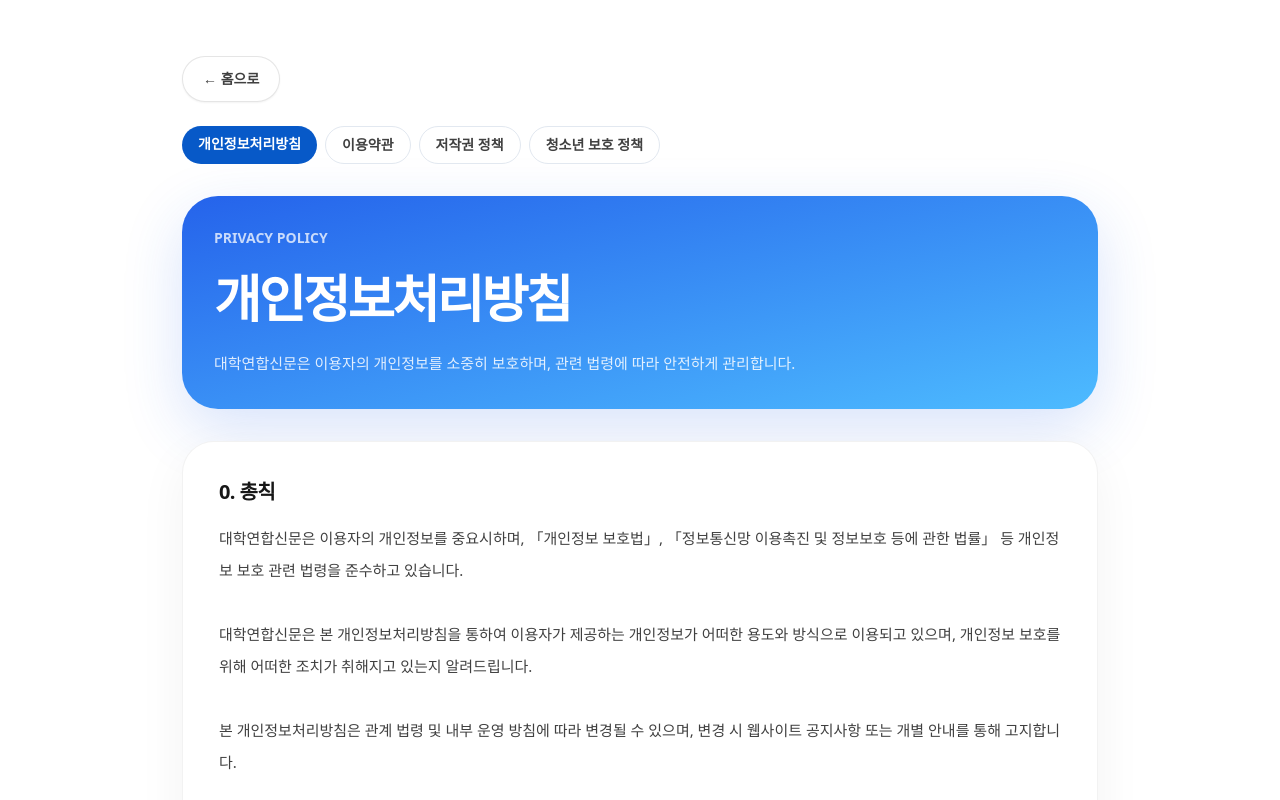
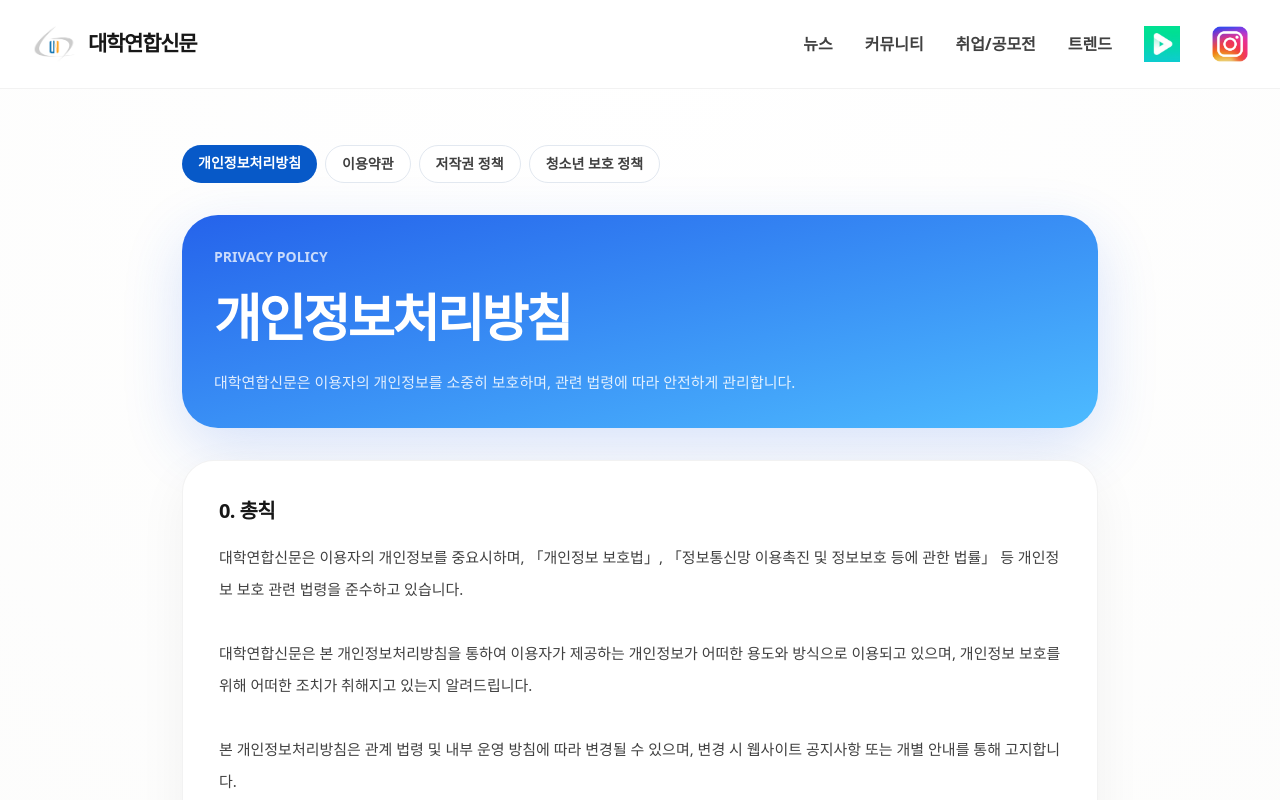
Before and after one commit to ired73-collab/unnews, a Next.js app: page /privacy in a window 1280 px wide. Shown: the top 800 px of the page. Built offline with nearby package versions, Linux system fonts and the light colour scheme.

Commit message:
feat: add site header and footer to policy pages

```diff
--- a/src/components/PolicyPage.jsx
+++ b/src/components/PolicyPage.jsx
@@ -8,21 +8,164 @@ const POLICY_LINKS = [
   { key: "teen", label: "청소년 보호 정책", href: "/teen" },
 ];
 
+function PolicyHeader() {
+  return (
+    <header className="border-b border-black/5 bg-white">
+      <div className="mx-auto flex h-[88px] max-w-[1440px] items-center justify-between px-5 md:px-8">
+        <Link href="/" className="flex items-center gap-3">
+          <img
+            src="/unnews_logo.png"
+            alt="대학연합신문"
+            className="h-11 w-11 object-contain"
+          />
+
+          <span className="text-[21px] font-black tracking-[-0.06em] text-neutral-900">
+            대학연합신문
+          </span>
+        </Link>
+
+        <nav className="hidden items-center gap-8 text-[16px] font-bold text-neutral-700 md:flex">
+          <Link href="/?category=뉴스" className="transition hover:text-[#4dbbff]">
+            뉴스
+          </Link>
+
+          <Link
+            href="/?category=커뮤니티"
+            className="transition hover:text-[#4dbbff]"
+          >
+            커뮤니티
+          </Link>
+
+          <Link
+            href="/?category=취업%2F공모전"
+            className="transition hover:text-[#4dbbff]"
+          >
+            취업/공모전
+          </Link>
+
+          <Link
+            href="/?category=트렌드"
+            className="transition hover:text-[#4dbbff]"
+          >
+            트렌드
+          </Link>
+
+          <a
+            href="https://tv.naver.com/"
+            target="_blank"
+            rel="noopener noreferrer"
+            aria-label="네이버TV"
+          >
+            <img
+              src="/naver_tv.png"
+              alt="네이버TV"
+              className="h-9 w-9 object-contain"
+            />
+          </a>
+
+          <a
+            href="https://www.instagram.com/withcomm_official/"
+            target="_blank"
+            rel="noopener noreferrer"
+            aria-label="인스타그램"
+          >
+            <img
+              src="/instagram.png"
+              alt="인스타그램"
+              className="h-9 w-9 object-contain"
+            />
+          </a>
+        </nav>
+      </div>
+    </header>
+  );
+}
+
+function PolicyFooter() {
+  return (
+    <footer className="mt-16 bg-black text-white">
+      <div className="mx-auto max-w-[1440px] px-6 py-10 md:px-8">
+        <div className="flex flex-col gap-8 md:flex-row md:justify-between">
+          <div>
+            <div className="text-xl font-bold">대학연합신문</div>
+
+            <div className="mt-4 space-y-1 text-sm leading-6 text-white/60">
+              <p>사업자번호 : 504-81-47108</p>
+              <p>주소 : 대구 남구 현충로 206 3층 (대명동, 신화빌딩)</p>
+              <p>전화 : 053-765-4765</p>
+              <p>팩스 : 053-767-4766</p>
+              <p>이메일 : unnews@daum.net</p>
+            </div>
+          </div>
+
+          <div className="flex flex-col items-start gap-5 md:items-end">
+            <a
+              href="https://www.instagram.com/withcomm_official/"
+              target="_blank"
+              rel="noopener noreferrer"
+              className="inline-flex opacity-80 transition hover:opacity-100"
+              aria-label="인스타그램"
+            >
+              <img
+                src="/instagram_w.png"
+                alt="인스타그램"
+                className="h-7 w-7 object-contain"
+              />
+            </a>
+
+            <div className="flex flex-wrap gap-3 text-sm text-white/70">
+              <Link
+                href="/privacy"
+                className="text-[#4DBBFF] hover:text-[#73CCFF]"
+              >
+                개인정보처리방침
+              </Link>
+
+              <span>|</span>
+
+              <Link href="/terms" className="hover:text-white">
+                이용약관
+              </Link>
+
+              <span>|</span>
+
+              <Link href="/copyright" className="hover:text-white">
+                저작권 정책
+              </Link>
+
+              <span>|</span>
+
+              <Link href="/teen" className="hover:text-white">
+                청소년 보호 정책
+              </Link>
+            </div>
+          </div>
+        </div>
+
+        <div className="mt-8 border-t border-white/10 pt-6 text-sm text-white/40">
+          © 대학연합신문 (UNNEWS). All rights reserved.
+        </div>
+      </div>
+    </footer>
+  );
+}
+
 export default function PolicyPage({ type }) {
   const policy = POLICY_PAGES?.[type] || POLICY_PAGES?.privacy;
 
   if (!policy) {
     return (
-      <main className="mx-auto max-w-[980px] px-5 py-16 text-center">
-        <h1 className="text-2xl font-bold">정책 내용을 불러올 수 없습니다.</h1>
+      <>
+        <PolicyHeader />
 
-        <Link
-          href="/"
-          className="mt-6 inline-flex rounded-full bg-neutral-950 px-5 py-3 text-sm font-semibold text-white"
-        >
-          홈으로
-        </Link>
+        <main className="mx-auto min-h-[500px] max-w-[980px] px-5 py-16 text-center">
+          <h1 className="text-2xl font-bold">
+            정책 내용을 불러올 수 없습니다.
+          </h1>
         </main>
+
+        <PolicyFooter />
+      </>
     );
   }
 
@@ -31,23 +174,19 @@ export default function PolicyPage({ type }) {
     : [];
 
   return (
+    <div className="min-h-screen bg-[radial-gradient(circle_at_top,_#ffffff_0%,_#f7f7f5_45%,_#f3f2ef_100%)] text-neutral-900">
+      <PolicyHeader />
+
       <main className="mx-auto max-w-[980px] px-5 py-10 md:px-8 md:py-14">
-      <Link
-        href="/"
-        className="mb-6 inline-flex rounded-full border border-black/10 bg-white px-5 py-3 text-sm font-semibold text-neutral-700 shadow-sm transition hover:-translate-y-0.5 hover:shadow-md"
-      >
-        ← 홈으로
-      </Link>
-
         <div className="mb-8 flex flex-wrap gap-2">
           {POLICY_LINKS.map((item) => (
             <Link
               key={item.key}
               href={item.href}
-            className={`rounded-full px-4 py-2 text-sm font-bold ${
+              className={`rounded-full px-4 py-2 text-sm font-bold transition ${
                 item.key === type
                   ? "bg-[#0759C8] text-white"
-                : "border border-slate-200 bg-white text-neutral-700"
+                  : "border border-slate-200 bg-white text-neutral-700 hover:bg-neutral-50"
               }`}
             >
               {item.label}
@@ -100,5 +239,8 @@ export default function PolicyPage({ type }) {
           )}
         </section>
       </main>
+
+      <PolicyFooter />
+    </div>
   );
 }
```
Lines whose indentation alone changed are shown as unchanged.
